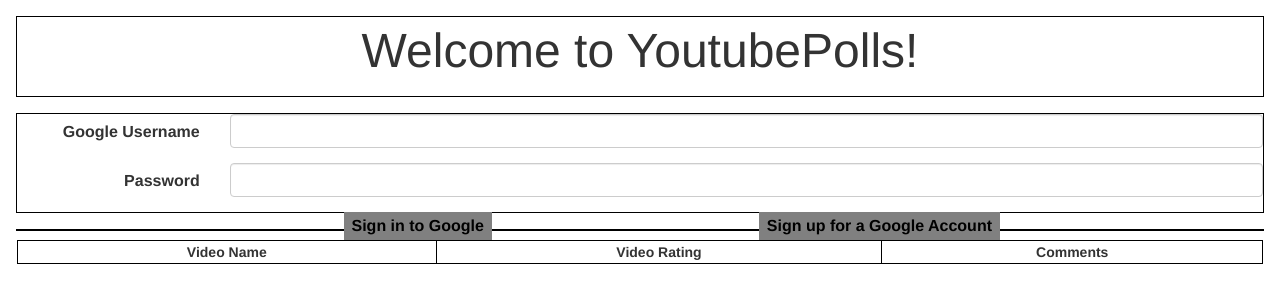
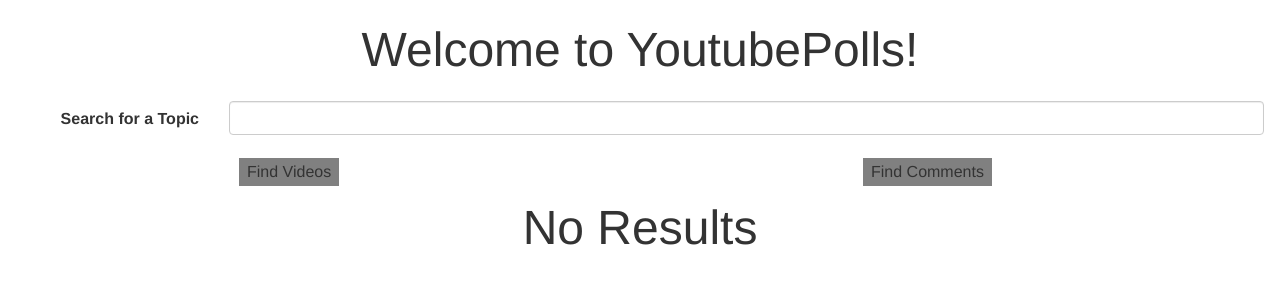
Before and after one commit to paulkass/YoutubePolls, a website: page index.html in a window 1280 px wide. Drawn offline with nearby package versions, Linux system fonts and the light colour scheme.

Commit message:
Changed "login box" to search box

```diff
--- a/index.css
+++ b/index.css
@@ -1,20 +1,21 @@
 section
 {
-	border: 1px solid black;
 	margin: 16px;
 }
-section#intro
+section#intro, section#resultsHead
 {
 	text-align: center;
 	font-size: 48px;
 }
-section#login
+section#search
 {
 	text-align: left;
 	font-size: 16px;
 }
 button
 {
+	margin-top: 8px;
+	margin-bottom: 8px;
 	background-color: grey;
 	border: 2px solid grey;
 }
--- a/index.html
+++ b/index.html
@@ -10,41 +10,24 @@
 	</head>
 	<body>
 		<section id="intro"></section>
-		<section id="login">
+		<section id="search">
 			<form class="form-horizontal">
 				<div class="form-group">
-					<label for="inputUsername" class="col-sm-2 control-label">Google Username</label>
+					<label for="inputTopic" class="col-sm-2 control-label">Search for a Topic</label>
 					<div class="col-sm-10">
-						<input type="username" class="form-control" id="inputUsername">
+						<input type="topic" class="form-control" id="inputTopic">
 					</div>
 				</div>
-				<div class="form-group">
-					<label for="inputPassword" class="col-sm-2 control-label">Password</label>
-					<div class="col-sm-10">
-						<input type="password" class="form-control" id="inputPassword">
-					</div>
-				</div>
-				<div class="col-sm-offset-3 col-sm-2">
-					<button><a href="">Sign in to Google</a></button>
-				</div>
-				<div class="col-sm-offset-2 col-sm-4">
-				    <button><a href="">Sign up for a Google Account</a></button>
-			    </div>
 			</form>
+			<div class="col-sm-offset-2 col-sm-4">
+				<button class="search">Find Videos</button>
+			</div>
+			<div class="col-sm-offset-2 col-sm-4">
+			    <button class="search">Find Comments</button>
+			</div>
+
 		</section>
-		<section id="pollresults">
-			<table class="col-sm-12">
-				<thead>
-					<tr>
-						<th>Video Name</th>
-						<th>Video Rating</th>
-						<th>Comments</th>
-					</tr>
-				</thead>
-				<tbody id="results">
-
-				</tbody>
-			</table>
-		</section>
+		<section id="resultsHead"></section>
+		<section id="pollresults"></section>
 	</body>
 </html>
--- a/index.js
+++ b/index.js
@@ -1,17 +1,27 @@
-function loadBoard() {
-	//replace with server technology
-	var fields = JSON.parse(localStorage.getItem('results'));
-	//end replace
-	var tableappend = "";
-	for(var j = 0; j < fields.length; j++)
-		tableappend += "<tr><td>" + fields[j].name + "</td><td>" + fields[j].rating + "</td><td>" + "" + "</td></tr>";
-	$("tbody#results").append(tableappend);
-}
+$(document).ready(load);
 
 function load() {
 	$("section#intro").append("<p>Welcome to YoutubePolls!</p>");
 }
-$(document).ready(function() {
-	load();
-});
-$("tbody#results").ready(loadBoard);
+
+
+$("section#pollresults").ready(loadBoard);
+
+function loadBoard() {
+	var fields = JSON.parse(localStorage.getItem('results'));
+	if(fields === null)
+	{
+		$("section#resultsHead").append("<p>No Results</p>");
+	}
+	else
+	{
+		$("section#resultsHead").append("<p>" + fields.length + " Results</p>");
+		$("section#pollresults").append(
+			'<table class="col-sm-12"><thead><tr><th>Video Name</th><th>Video Rating</th><th>Comments</th></tr></thead><tbody id="results"></tbody></table>'
+		);
+		var tableappend = "";
+		for(var j = 0; j < fields.length; j++)
+			tableappend += "<tr><td>" + fields[j].name + "</td><td>" + fields[j].rating + "</td><td>" + "" + "</td></tr>";
+		$("tbody#results").append(tableappend);
+	}
+}
```
